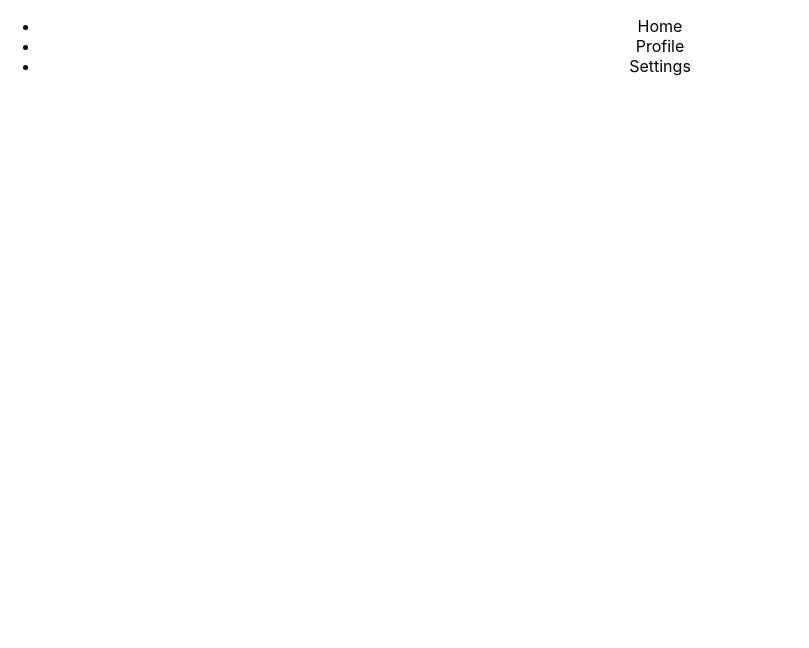
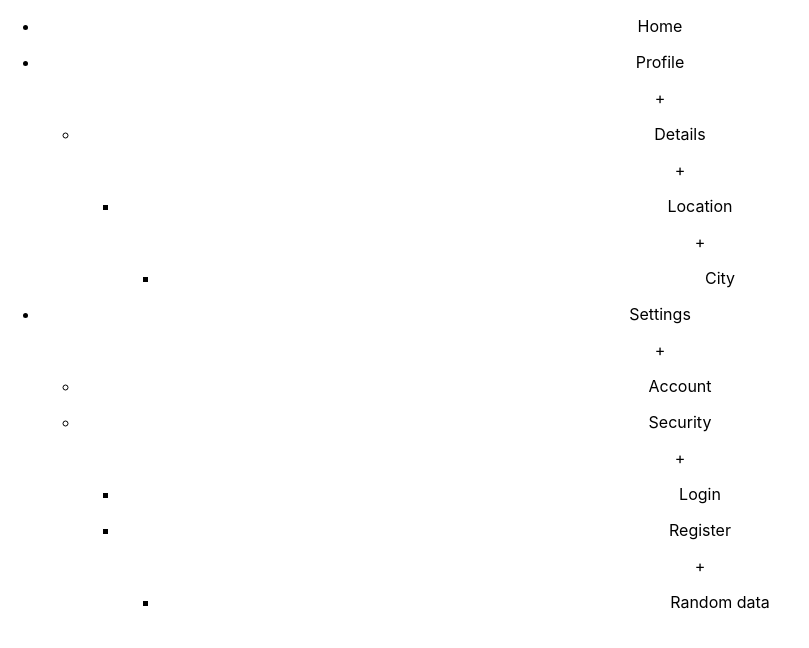
Before and after one commit to Stack-Naveen/20-reactjs-basic-projects, a React (Create React App) app: page / in a window 1280 px wide. Shown: the top 648 px of the page, without its empty margins (0-809 px from the left). Built offline with nearby package versions, Linux system fonts and the light colour scheme.

Commit message:
feat: add recursive menu rendering

```diff
--- a/src/components/tree-view/index.jsx
+++ b/src/components/tree-view/index.jsx
@@ -1,4 +1,3 @@
-
 const TreeView = ({ menus = [] }) => {
   return (
     <div>
@@ -11,13 +10,27 @@ export default TreeView;
 const MenuList = ({ list = [] }) => {
   return (
     <ul>
-      {list.map((eachItem) => {
-        return <MenuItems items={eachItem} />;
-      })}
+      {list && list.length
+        ? list.map((eachItem) => {
+            return <MenuItems items={eachItem} />;
+          })
+        : null}
     </ul>
   );
 };
 
 const MenuItems = ({ items }) => {
-  return <li>{items.label}</li>;
+  return (
+    <li>
+      <div>
+        <p> {items.label}</p>
+        {items && items.children && items.children.length > 0 ? (
+          <span>+</span>
+        ) : null}
+      </div>
+      {items && items.children && items.children.length > 0 ? (
+        <MenuList list={items.children} />
+      ) : null}
+    </li>
+  );
 };
```
